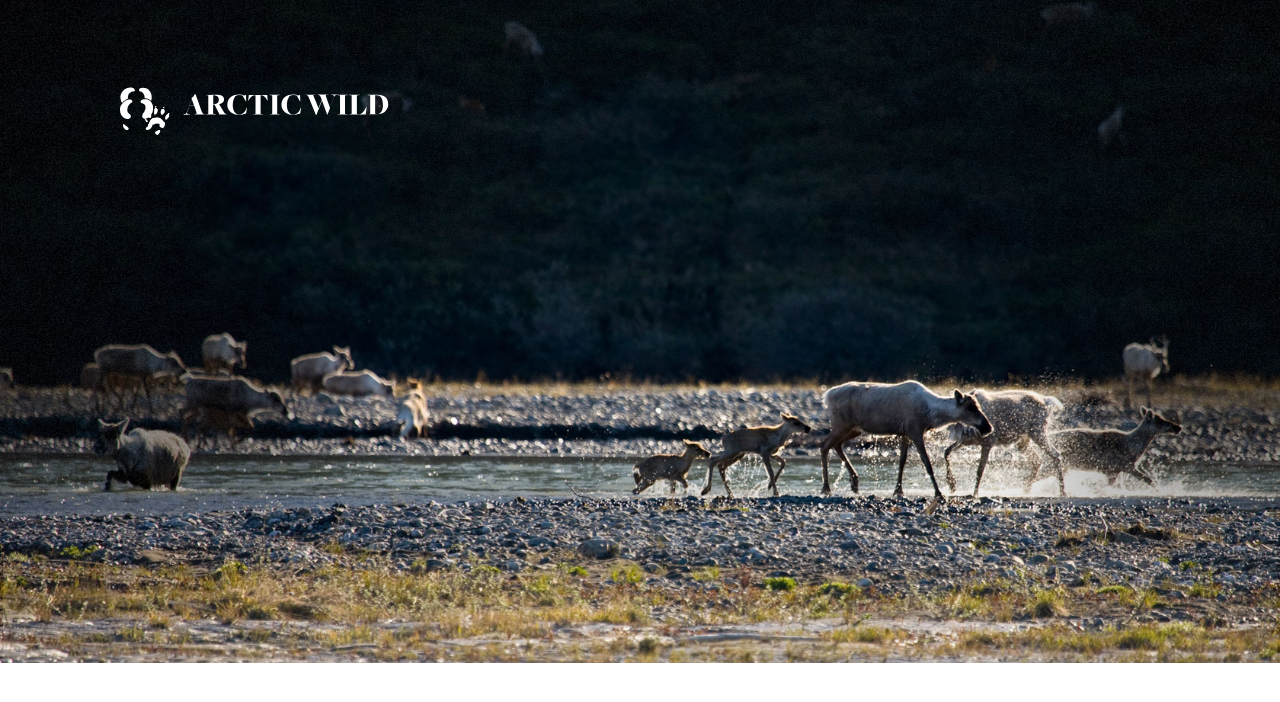
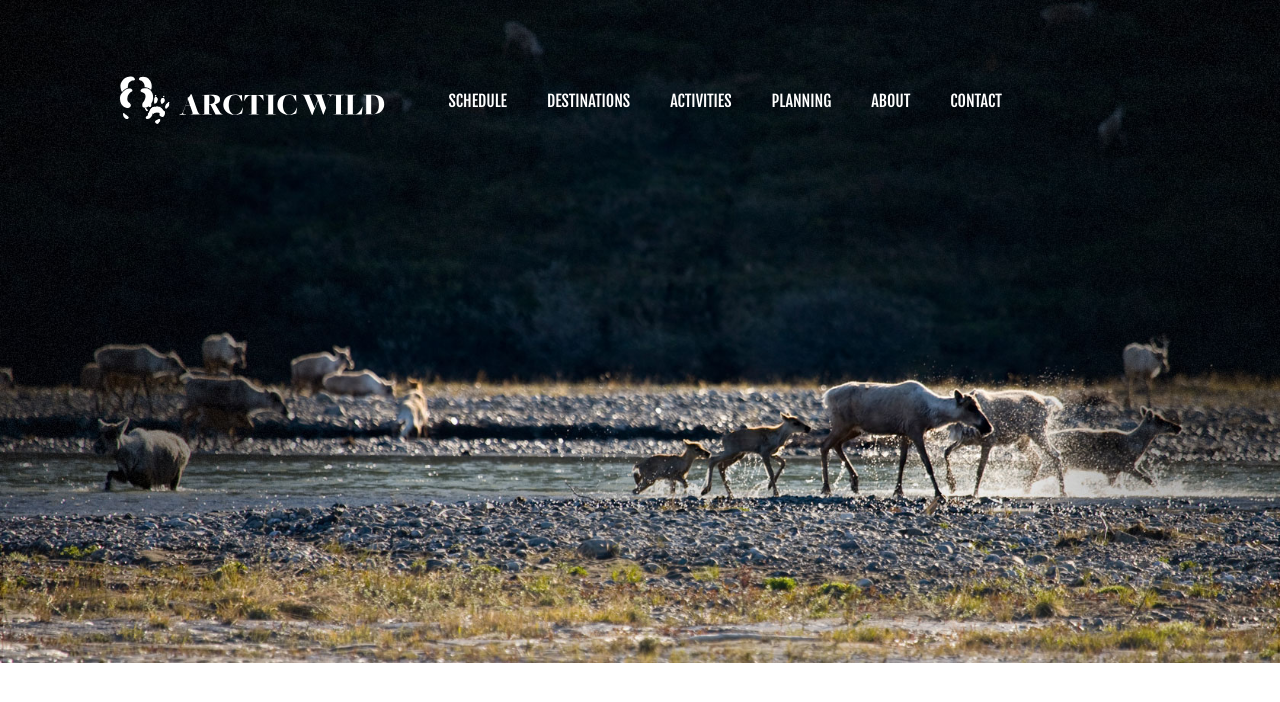
Before and after one commit to gitmichelle/arctic-wild, a plain HTML site: page index.html in a window 1280 px wide. Drawn offline with Linux system fonts and the light colour scheme.

Commit message:
finish top navbar without dropdown arrow

```diff
--- a/index.html
+++ b/index.html
@@ -4,6 +4,7 @@
     <meta charset="utf-8">
     <meta name="viewport" content="width=device-width, initial-scale=1">
     <link rel="stylesheet" href="css/app.css" type="text/css">
+    <link href="https://fonts.googleapis.com/css?family=Fjalla+One|Open+Sans" rel="stylesheet">
     <title>Arctic Wild</title>
   </head>
   <body>
@@ -11,6 +12,14 @@
       <div class="nav">
         <img class="nav-logo1" src="img/logo1.svg" alt="" />
         <img class= "nav-logo2" src="img/logo2.svg" alt="" />
+        <ul class="top-nav">
+          <li><a href="#">SCHEDULE</a></li>
+          <li><a href="#">DESTINATIONS</a></li>
+          <li><a href="#">ACTIVITIES</a></li>
+          <li><a href="#">PLANNING</a></li>
+          <li><a href="#">ABOUT</a></li>
+          <li><a href="#">CONTACT</a></li>
+        </ul>
       </div>
     </div>
   </body>
--- a/scss/_variables.scss
+++ b/scss/_variables.scss
@@ -0,0 +1,6 @@
+$white: rgb(255, 255, 255);
+
+
+%flex {
+  display: flex;
+}
--- a/scss/app.scss
+++ b/scss/app.scss
@@ -11,6 +11,12 @@
 html, body {
   margin: 0;
   padding: 0;
+  font-family: 'Fjalla One', sans-serif;
+}
+
+a {
+  color: $white;
+  text-decoration: none;
 }
 
 .main {
@@ -19,15 +25,27 @@ html, body {
   background-image: url("../img/hero.jpg");
   background-repeat: no-repeat;
   background-size: contain;
+  @extend %flex;
   .nav {
     width: 100vw;
     height: em(100px);
     padding: em(75px) em(120px);
+    @extend %flex;
+    align-items: flex-start;
     .nav-logo1 {
       height: em(50px);
     }
     .nav-logo2 {
       width: 21%;
     }
+    .top-nav {
+      list-style: none;
+      @extend %flex;
+      align-items: center;
+      li {
+        color:($white);
+        margin: 0 em(20px);
+      }
+    }
   }
 }
```
Also changed, not shown: css/app.css, 2 other files.
